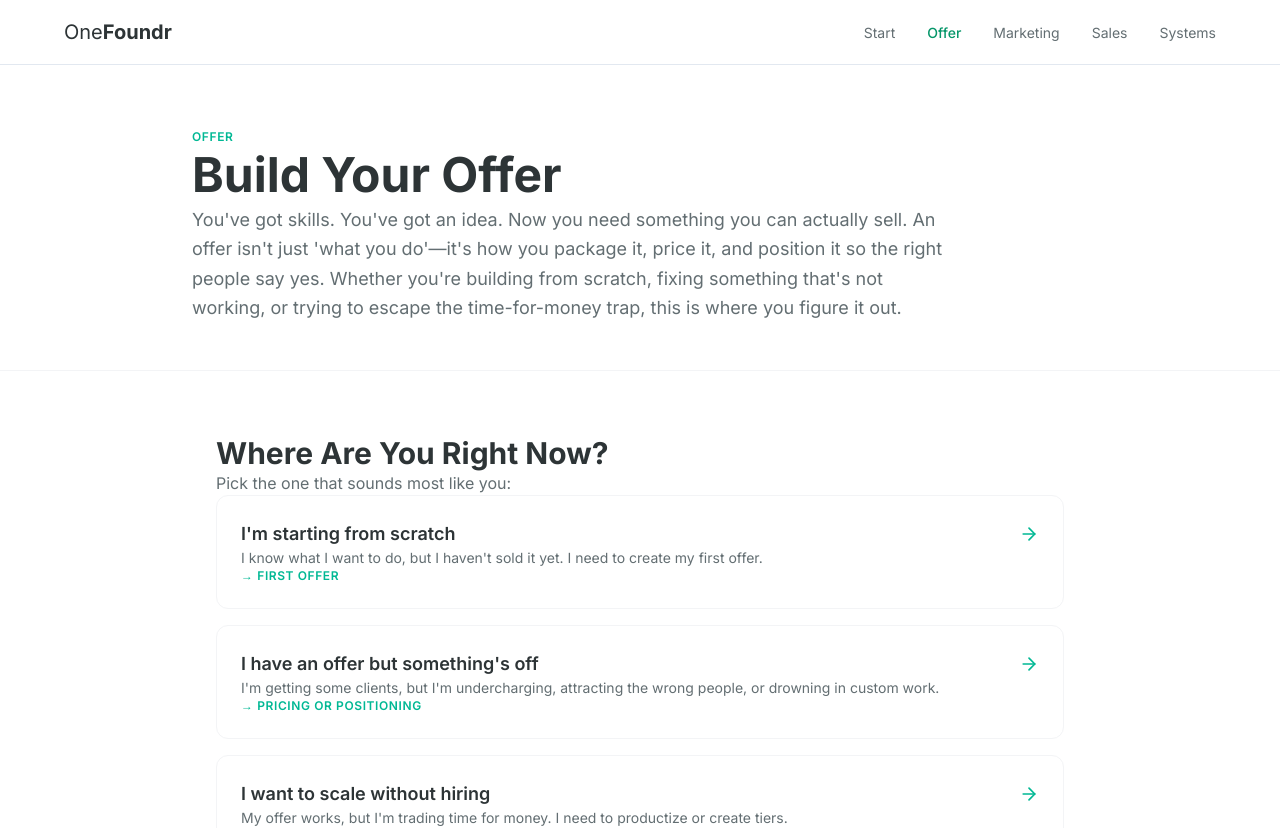
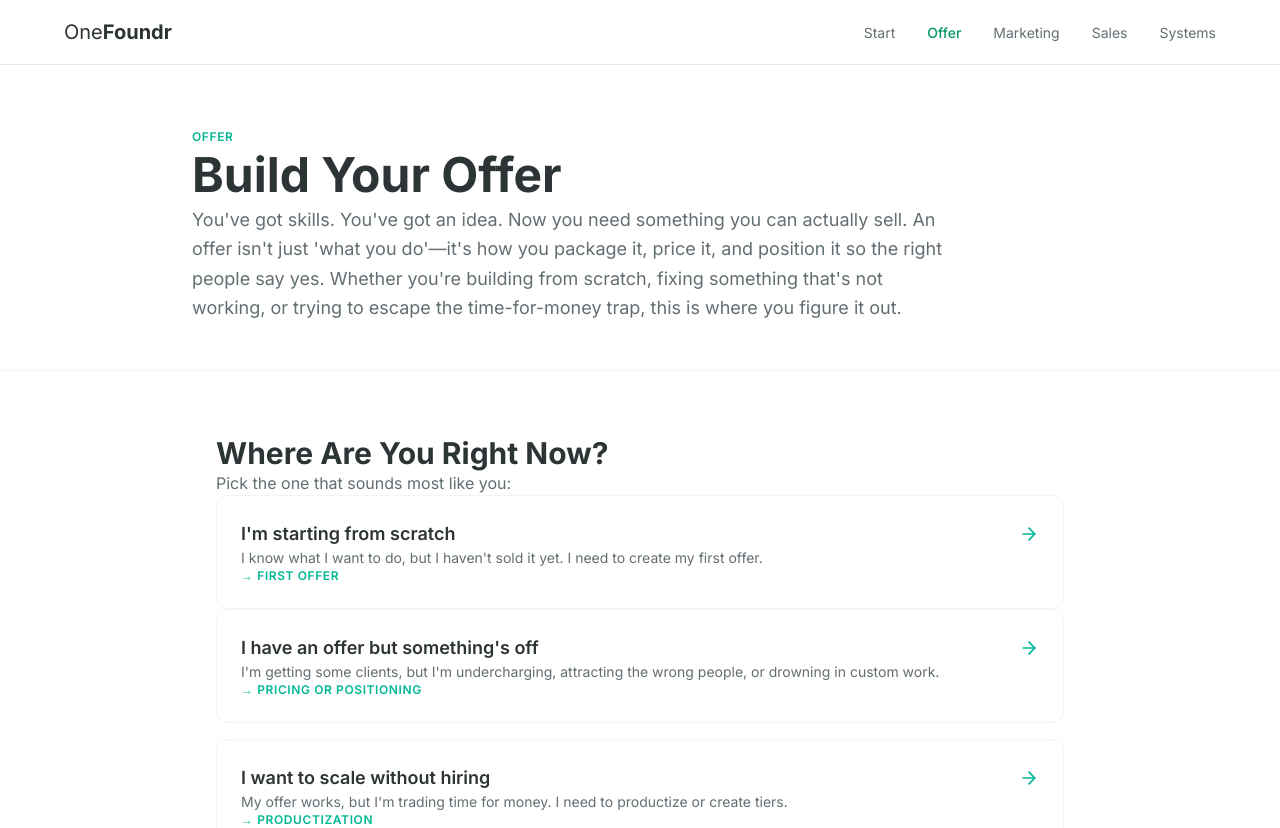
Before and after one commit to biso2005/onefoundr, a Next.js app: page /offer in a window 1280 px wide. Shown: the top 828 px of the page. Built offline with nearby package versions, Linux system fonts and the light colour scheme.

Commit message:
Link 'I'm starting from scratch' diagnostic card to /offer/from-scratch page

```diff
--- a/src/app/offer/page.tsx
+++ b/src/app/offer/page.tsx
@@ -34,7 +34,8 @@ export default function OfferPage() {
     {
       title: "I'm starting from scratch",
       description: "I know what I want to do, but I haven't sold it yet. I need to create my first offer.",
-      pointsTo: "First Offer"
+      pointsTo: "First Offer",
+      href: "/offer/from-scratch"
     },
     {
       title: "I have an offer but something's off",
@@ -104,8 +105,8 @@ export default function OfferPage() {
           <h2 className="text-2xl md:text-3xl font-bold text-primary mb-3">Where Are You Right Now?</h2>
           <p className="text-textLight mb-8">Pick the one that sounds most like you:</p>
           <div className="space-y-4">
-            {diagnostics.map((diag, idx) => (
-              <div key={idx} className="bg-white border border-gray-100 rounded-xl p-6 hover:border-emerald-300 hover:shadow-md transition-all cursor-pointer">
+            {diagnostics.map((diag, idx) => {
+              const content = (
                 <div className="flex items-start justify-between">
                   <div className="flex-1">
                     <h3 className="text-lg font-semibold text-primary mb-2">{diag.title}</h3>
@@ -113,9 +114,26 @@ export default function OfferPage() {
                   </div>
                   <ArrowRight className="w-5 h-5 text-accent flex-shrink-0 mt-1" />
                 </div>
-                <p className="text-xs font-semibold text-accent uppercase tracking-wider mt-4">→ {diag.pointsTo}</p>
-              </div>
-            ))}
+              );
+
+              if (diag.href) {
+                return (
+                  <Link key={idx} href={diag.href} className="no-underline">
+                    <div className="bg-white border border-gray-100 rounded-xl p-6 hover:border-emerald-300 hover:shadow-md transition-all cursor-pointer">
+                      {content}
+                      <p className="text-xs font-semibold text-accent uppercase tracking-wider mt-4">→ {diag.pointsTo}</p>
+                    </div>
+                  </Link>
+                );
+              }
+
+              return (
+                <div key={idx} className="bg-white border border-gray-100 rounded-xl p-6 hover:border-emerald-300 hover:shadow-md transition-all cursor-pointer">
+                  {content}
+                  <p className="text-xs font-semibold text-accent uppercase tracking-wider mt-4">→ {diag.pointsTo}</p>
+                </div>
+              );
+            })}
           </div>
         </section>
 
```
